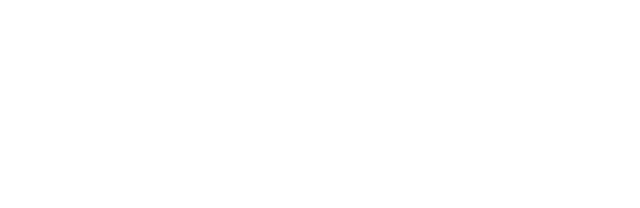
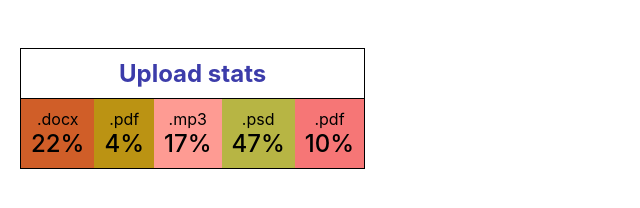
Before and after one commit to IgorButuzov/goit-react-hw-01-component, a React (Create React App) app: page / in a window 1280 px wide. Shown: the part 290-498 px from the top of the page, without its empty margins (0-640 px from the left). Built offline with nearby package versions, Linux system fonts and the light colour scheme.

Commit message:
done task 1,2
task 3,4 update markup

```diff
--- a/src/components/App.jsx
+++ b/src/components/App.jsx
@@ -1,8 +1,8 @@
 import Profile from "components/Profile/Profile";
 import user from "components/Profile/user.json";
 
-// import Statistics from "components/Statistics/Statistics";
-// import data from "components/Statistics/data.json";
+import StatisticMarcup from "components/Statistics/Statistics";
+import data from "components/Statistics/data.json";
 
 // import Friends from "components/FriendList/Friends.jsx";
 // import friends from "components/FriendList/friends.json";
@@ -23,17 +23,18 @@
       username={user.username}
       stats={user.stats}
     />
-    {/* <Statistics
+    <StatisticMarcup
+      key={data.id}
       title={data.title}
       stats={data.stats}
     />
 
-    <Friends
+    {/* <Friends
     avatar={friends.avatar}
     name={friends.name}
     isOnline={friends.isOnline}
-  />
-    <Transactions
+  /> */}
+    {/* <Transactions
 
   /> */}
     </div>
--- a/src/components/FriendList/Friends.jsx
+++ b/src/components/FriendList/Friends.jsx
@@ -4,12 +4,14 @@
 // import css from "components/FriendList/Friends.module.css"
 
 // const Friends = friends => {
-//     const {avatar, name, isOnline} = friends;
+//     const isOnline = true;
+//     {isOnline && 'online'}
+//     const {avatar, name} = friends;
 // return(
 // <ul className={css.friend_list}>
 //   <li>friend1{friends.avatar}</li>
 //   <li>friend2{friends.name}</li>
-//   <li>friend3{friends.isOnline}</li>
+//   <li>friend3{}</li>
 // </ul>
 // )};
 
--- a/src/components/Statistics/Statistics.jsx
+++ b/src/components/Statistics/Statistics.jsx
@@ -1,38 +1,15 @@
-// import PropTypes from "prop-types";
+import Title from "components/Statistics/Title/Title";
+import Stats from "components/Statistics/Stats/Stats";
+import data from "components/Statistics/data.json";
 
-// import data from "components/Statistics/data.json";
-// import css from "components/Statistics/Statistics.module.css"
+import css from "components/Statistics/Statistics.module.css"
 
-// const StatisticMarcup = () => {
-//     const {title, stats } = data;
-// return(
-// <section className={css.statistics}>
-//   <h2 className={css.title}>Upload stats</h2>
+const StatisticMarcup = () => {
+return(
+<section className={css.statistics}>
+<Title title='Upload stats'/>
+<Stats data ={data}/>
+</section>
+)}
 
-//   <ul className={css.stat_list}>
-//     <li className={css.item}>
-//       <span className={css.label}>{data.label}</span>
-//       <span className={css.percentage}>{data.percentage}</span>
-//     </li>
-//     <li className={css.item}>
-//       <span className={css.label}>{data.label}</span>
-//       <span className={css.percentage}>{data.percentage}</span>
-//     </li>
-//     <li className={css.item}>
-//       <span className={css.label}>{data.label}</span>
-//       <span className={css.percentage}>{data.percentage}</span>
-//     </li>
-//     <li className={css.item}>
-//       <span className={css.label}>{data.label}</span>
-//       <span className={css.percentage}>{data.percentage}</span>
-//     </li>
-//   </ul>
-// </section>
-// )}
-
-// StatisticMarcup.propTypes = {
-//     title: PropTypes.string,
-//     stats: PropTypes.string,
-//   }
-
-// export default StatisticMarcup;
+export default StatisticMarcup;
--- a/src/components/Statistics/Statistics.module.css
+++ b/src/components/Statistics/Statistics.module.css
@@ -1,3 +1,6 @@
-/* .title{
-    color: blue;
-} */
+.statistics{
+    display: inline-block;
+    margin-top: 50px;
+    margin-left: 20px;
+    border: solid 1px black;
+}
--- /dev/null
+++ b/src/components/Statistics/Stats/Stats.jsx
@@ -0,0 +1,29 @@
+import PropTypes from "prop-types";
+
+import css from 'components/Statistics/Stats/Stats.module.css'
+
+const Stats = ({data}) =>{
+
+    return <ul className={css.stat_list}>
+    {data.map(item =>
+        <li className={css.item} style={{ backgroundColor: getRandomHexColor() }} key={item.id}>
+        <span className={css.label}>{item.label}</span>
+        <span className={css.percentage}>{item.percentage}%</span>
+      </li>)}
+  </ul>
+}
+
+export default Stats;
+
+Stats.propTypes = {
+    data: PropTypes.arrayOf(PropTypes.shape({
+        id: PropTypes.string,
+        label: PropTypes.string,
+        percentage: PropTypes.number,
+      }),
+      ).isRequired
+  }
+
+  function getRandomHexColor() {
+    return `#${Math.floor(Math.random() * 16777215).toString(16)}`;
+  }
--- /dev/null
+++ b/src/components/Statistics/Stats/Stats.module.css
@@ -0,0 +1,21 @@
+ul, li{
+    list-style: none;
+    margin: 0;
+    padding: 0;
+}
+.stat_list{
+    display: flex;
+}
+.item{
+    display: flex;
+    flex-direction: column;
+    text-align: center;
+    padding: 10px;
+}
+.label{
+    font-size: 16px;
+}
+.percentage{
+    font-size: 24px;
+    font-weight: 500;
+}
--- /dev/null
+++ b/src/components/Statistics/Title/Title.jsx
@@ -0,0 +1,13 @@
+import PropTypes from "prop-types";
+
+import css from 'components/Statistics/Title/Title.module.css'
+
+const Title = ({title}) =>{
+    return <h2 className={css.title}>{title}</h2>
+}
+
+export default Title;
+
+Title.propTypes = {
+    title: PropTypes.string,
+  }
--- /dev/null
+++ b/src/components/Statistics/Title/Title.module.css
@@ -0,0 +1,6 @@
+.title{
+    text-align: center;
+    padding: 10px;
+    color: rgb(60, 60, 170);
+    border-bottom: solid 1px black;
+}
```
